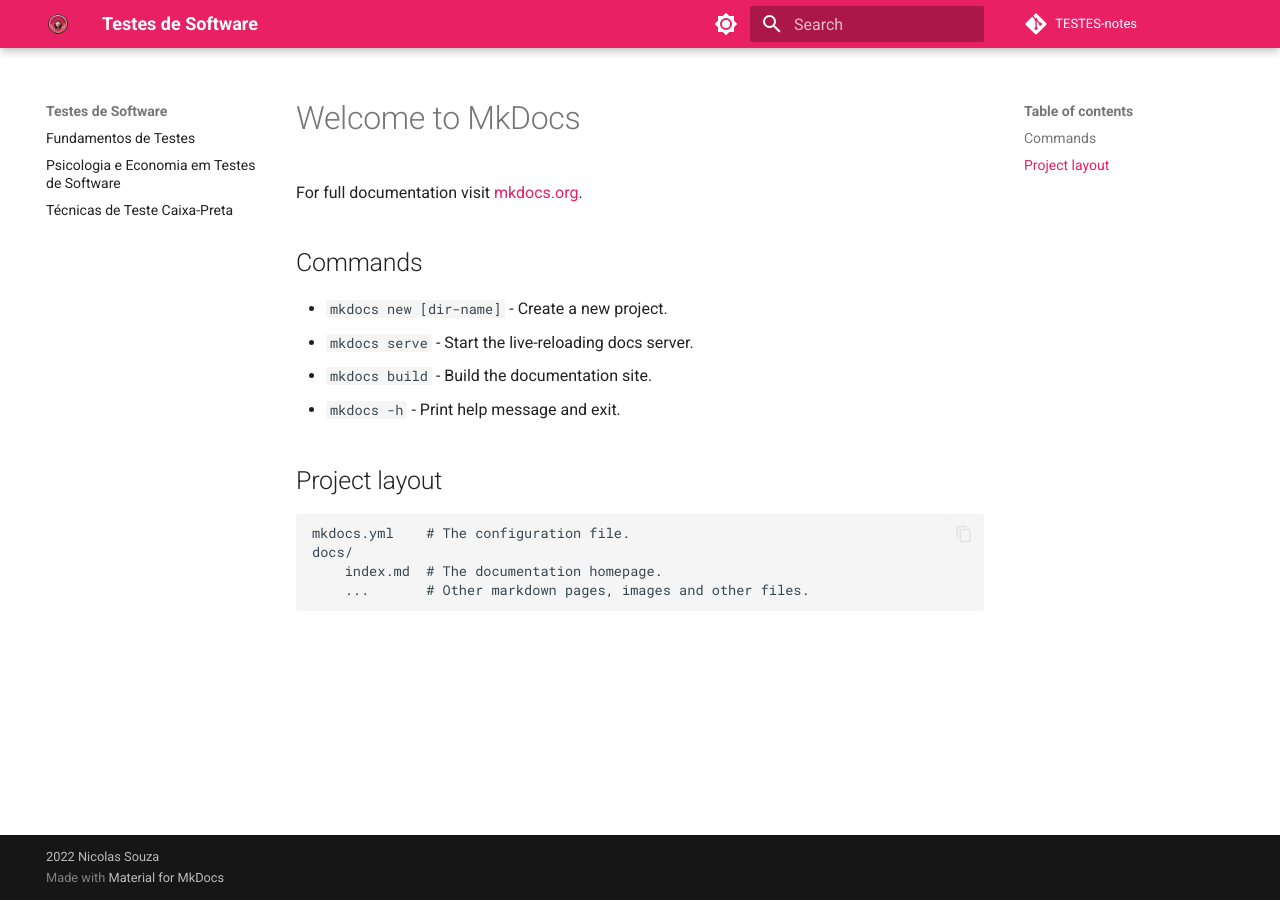
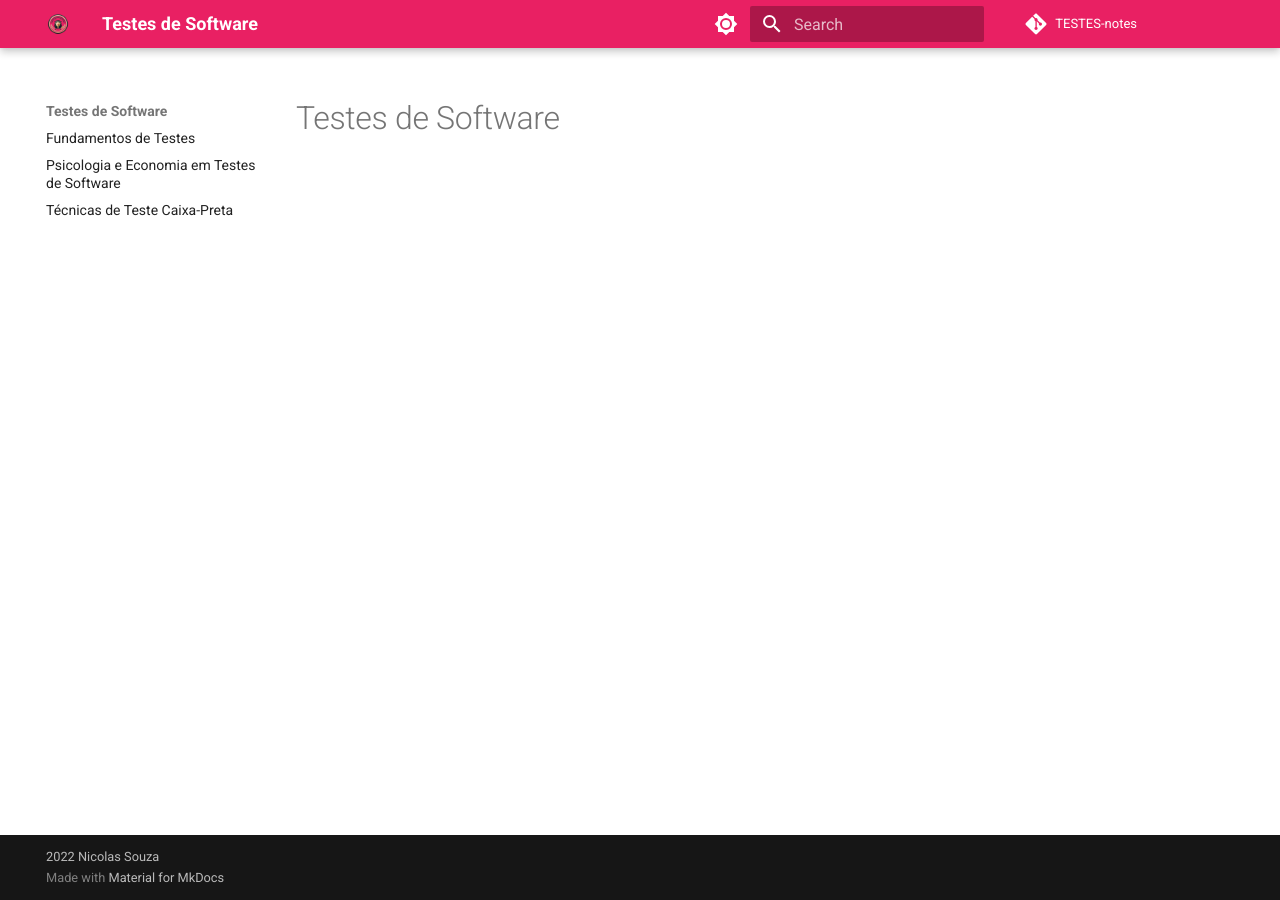
Before and after one commit to nszchagas/TESTES, an MkDocs documentation site: the page built from docs/index.md, in a window 1280 px wide. Built offline with MkDocs 1.6.1 and Material for MkDocs 9.7.7, drawn with Linux system fonts in a browser that asks for light colours; comment, search, counter and statistics services are not loaded.

Commit message:
Changing folder and fixing typos and formatting.

```diff
--- a/docs/index.md
+++ b/docs/index.md
@@ -1,17 +1 @@
-# Welcome to MkDocs
-
-For full documentation visit [mkdocs.org](https://www.mkdocs.org).
-
-## Commands
-
-* `mkdocs new [dir-name]` - Create a new project.
-* `mkdocs serve` - Start the live-reloading docs server.
-* `mkdocs build` - Build the documentation site.
-* `mkdocs -h` - Print help message and exit.
-
-## Project layout
-
-    mkdocs.yml    # The configuration file.
-    docs/
-        index.md  # The documentation homepage.
-        ...       # Other markdown pages, images and other files.
+# Testes de Software
--- a/mkdocs.yml
+++ b/mkdocs.yml
@@ -45,6 +45,6 @@
   - https://cdn.jsdelivr.net/npm/mathjax@3/es5/tex-mml-chtml.js
 
 nav:
-  - Fundamentos de Testes: resumos/aula1.md
-  - Psicologia e Economia em Testes de Software: resumos/aula2.md
-  - Técnicas de Teste Caixa-Preta: resumos/aula3.md
+  - Fundamentos de Testes: aula1.md
+  - Psicologia e Economia em Testes de Software: aula2.md
+  - Técnicas de Teste Caixa-Preta: aula3.md
```
Also changed, not shown: docs/aula1.md (renamed from docs/resumos/aula1.md, +5 -5 lines), docs/aula2.md (renamed from docs/resumos/aula2.md, +23 -15 lines), docs/resumos/aula3.md (deleted, +0 -61 lines), docs/imgs/img.png (renamed from docs/resumos/imgs/img.png), 1 other file.
